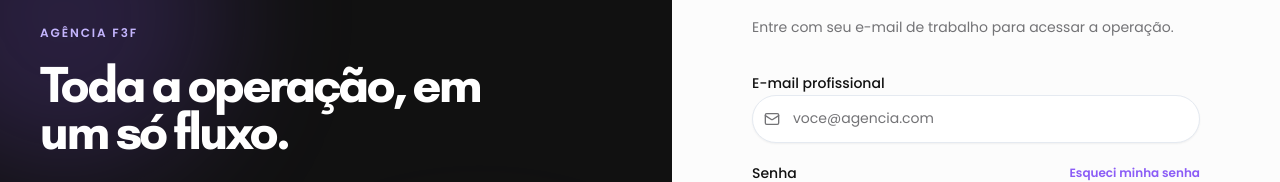
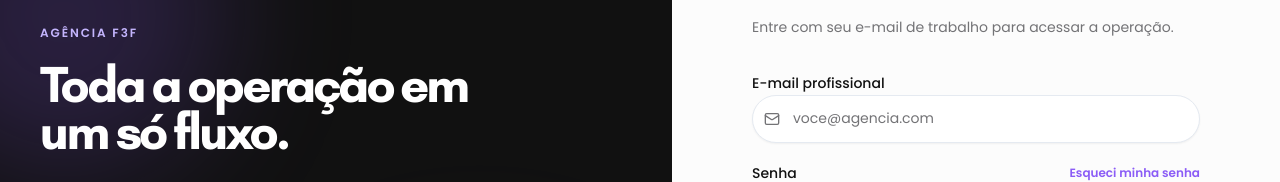
Before and after one commit to agenciaf3f-droid/KPI-HUB, a Next.js app: page /login in a window 1280 px wide. Shown: the part 241-423 px from the top of the page. Built offline with nearby package versions, Linux system fonts and the light colour scheme.

Commit message:
style(login): tira a vírgula do título
Co-Authored-By: Claude Fable 5 <noreply@anthropic.com>

```diff
--- a/src/app/login/page.tsx
+++ b/src/app/login/page.tsx
@@ -116,7 +116,7 @@ export default function LoginPage() {
         <div className="relative my-auto max-w-md">
           <p className="text-xs font-semibold tracking-[0.16em] text-accent uppercase">Agência F3F</p>
           <h1 className="mt-5 text-5xl font-semibold leading-[0.98] tracking-[-0.05em]">
-            Toda a operação, em um só fluxo.
+            Toda a operação em um só fluxo.
           </h1>
           <p className="mt-6 max-w-sm text-base leading-relaxed text-sidebar-foreground/65">
             Organize a produção, acompanhe o esforço da equipe e mantenha cada entrega no ritmo certo.
```
